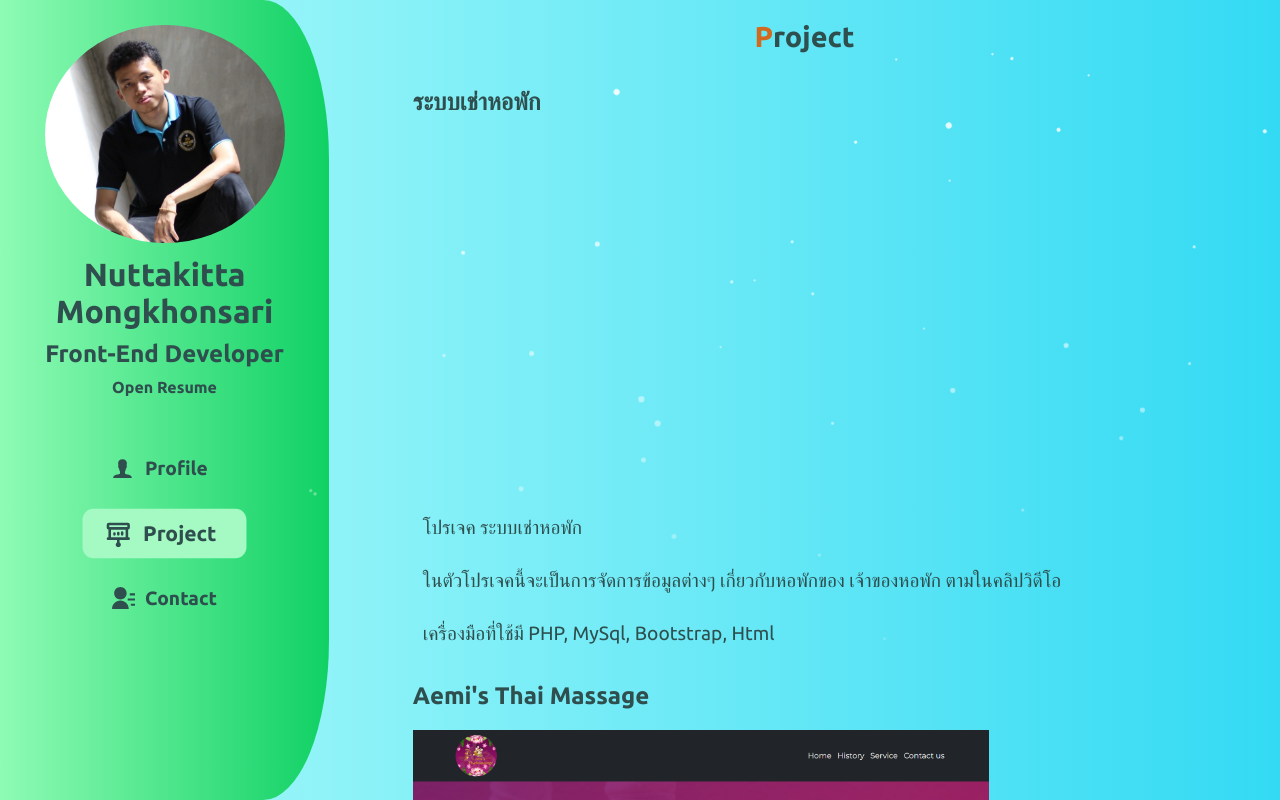
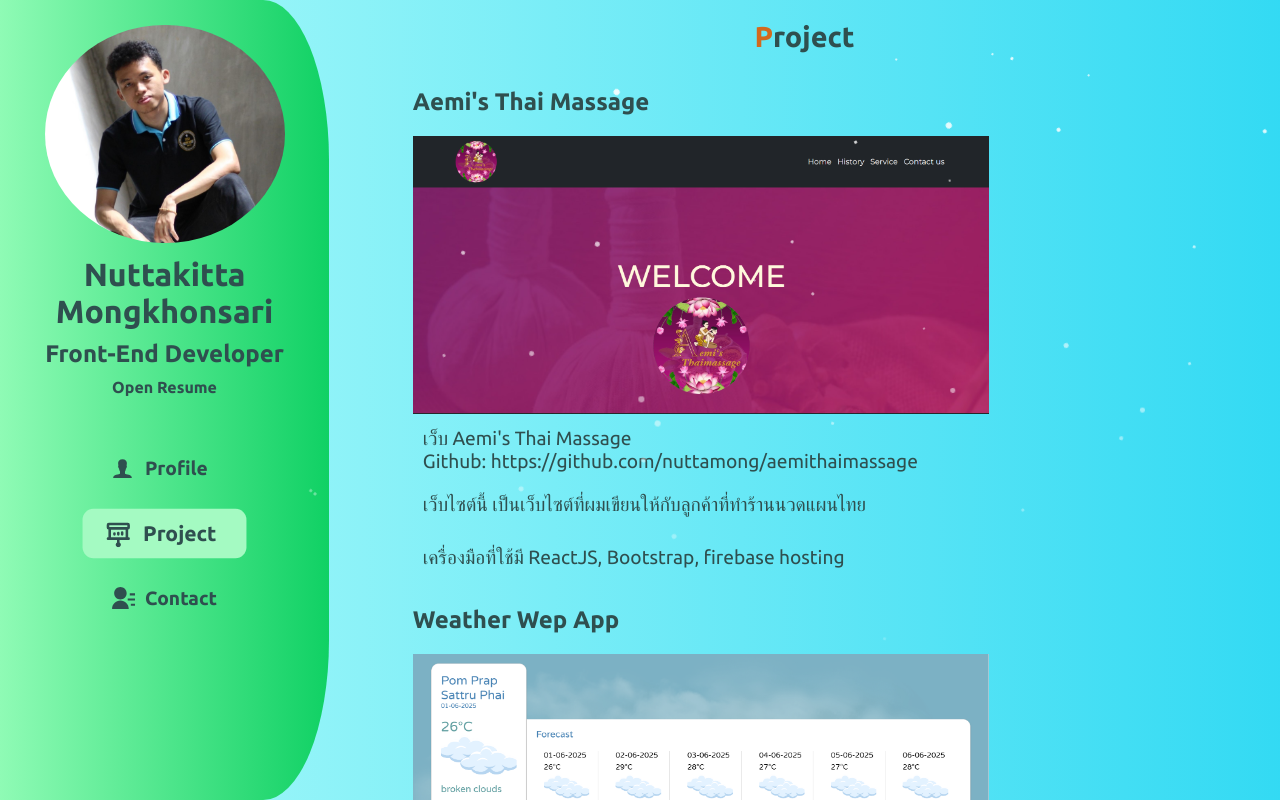
Before and after one commit to nuttamong/portfolio, a React (Vite) app: page /portfolio/project in a window 1280 px wide. Built offline with nearby package versions, Linux system fonts and the light colour scheme.

Commit message:
add new project

```diff
--- a/src/components/projects/Projects.jsx
+++ b/src/components/projects/Projects.jsx
@@ -3,12 +3,49 @@
 import ReactPlayer from 'react-player'
 import aemi from '../../assets/aemi.png'
 import movie from '../../assets/movie-app.png'
+import weather from '../../assets/weather.png'
 
 function Projects() {
   return (
     <div className='project'>
         <h4><span>P</span>roject</h4>
         <ul>
+            <li>
+                <h5>Aemi's Thai Massage</h5>
+                <img src={aemi} alt="aemi'sthaimassage"/>
+                <ul>
+                    <li>
+                        <a href='https://aemi-sthaimassage.web.app/' target='_blank' rel="noreferrer">เว็บ Aemi's Thai Massage</a>
+                    </li>
+                    <li>
+                        <a href='https://github.com/nuttamong/aemithaimassage' target='_blank' rel="noreferrer">Github: https://github.com/nuttamong/aemithaimassage</a>
+                    </li>
+                    <li>
+                        <p>เว็บไซต์นี้ เป็นเว็บไซต์ที่ผมเขียนให้กับลูกค้าที่ทำร้านนวดแผนไทย
+                        </p>
+                    </li>
+                    <li>
+                        <p>เครื่องมือที่ใช้มี ReactJS, Bootstrap, firebase hosting
+                        </p>
+                    </li>
+                </ul>
+            </li>
+            <li>
+                <h5>Weather Wep App</h5>
+                <img src={weather} alt="weather app"/>
+                <ul>
+                    <li>
+                        <a href='https://weather-wep-app-git-main-nuttamongs-projects.vercel.app/' target='_blank' rel="noreferrer">Weather Wep App</a>
+                    </li>
+                    <li>
+                        <a href='https://github.com/nuttamong/weatherWepApp' target='_blank' rel="noreferrer">Github: https://github.com/nuttamong/weatherWepApp</a>
+                    </li>
+                    <li>
+                        <p>เครื่องมือที่ใช้มี ReactJS, openweathermap api, vercel
+                        </p>
+                    </li>
+                </ul>
+            </li>
             <li>
                 <h5>ระบบเช่าหอพัก</h5>
                 <div className="video">
@@ -27,26 +64,6 @@
                     </li>
                     <li>
                         <p>เครื่องมือที่ใช้มี PHP, MySql, Bootstrap, Html
-                        </p>
-                    </li>
-                </ul>
-            </li>
-            <li>
-                <h5>Aemi's Thai Massage</h5>
-                <img src={aemi} alt="aemi'sthaimassage"/>
-                <ul>
-                    <li>
-                        <a href='https://aemi-sthaimassage.web.app/' target='_blank' rel="noreferrer">เว็บ Aemi's Thai Massage</a>
-                    </li>
-                    <li>
-                        <a href='https://github.com/nuttamong/aemithaimassage' target='_blank' rel="noreferrer">Github: https://github.com/nuttamong/aemithaimassage</a>
-                    </li>
-                    <li>
-                        <p>เว็บไซต์นี้ เป็นเว็บไซต์ที่ผมเขียนให้กับลูกค้าที่ทำร้านนวดแผนไทย
-                        </p>
-                    </li>
-                    <li>
-                        <p>เครื่องมือที่ใช้มี ReactJS, Bootstrap, firebase hosting
                         </p>
                     </li>
                 </ul>
```
Also changed, not shown: src/assets/weather.png (added).
